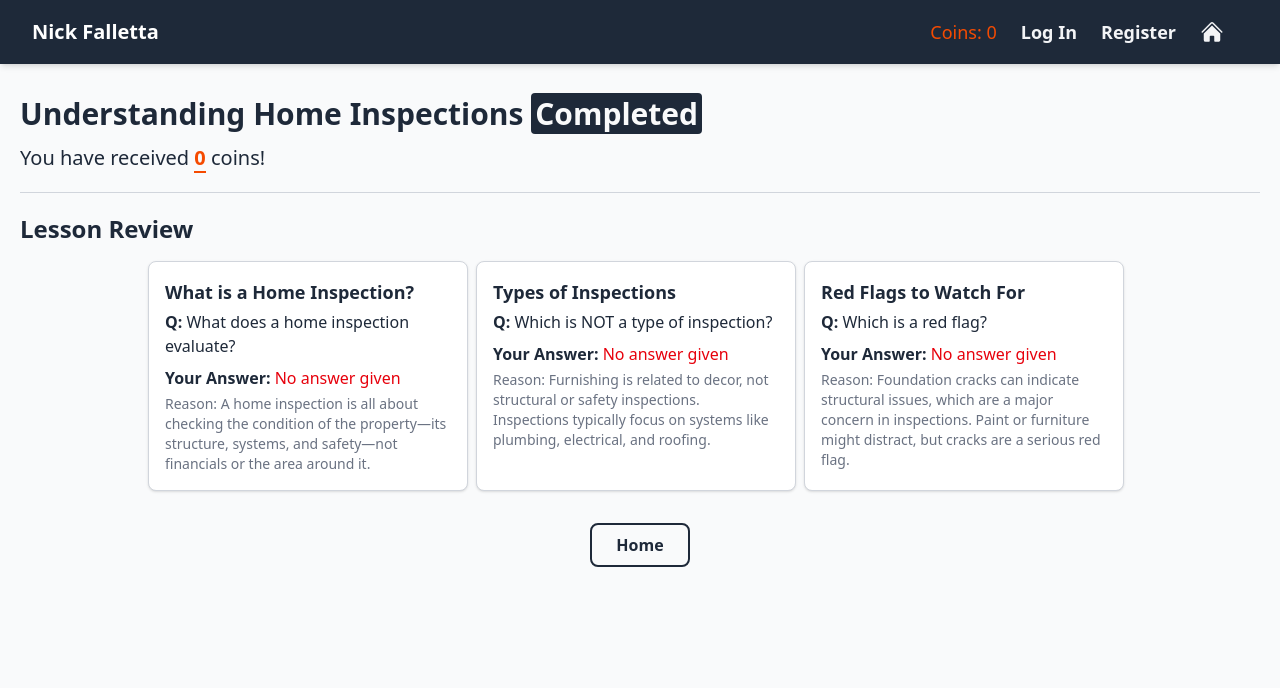
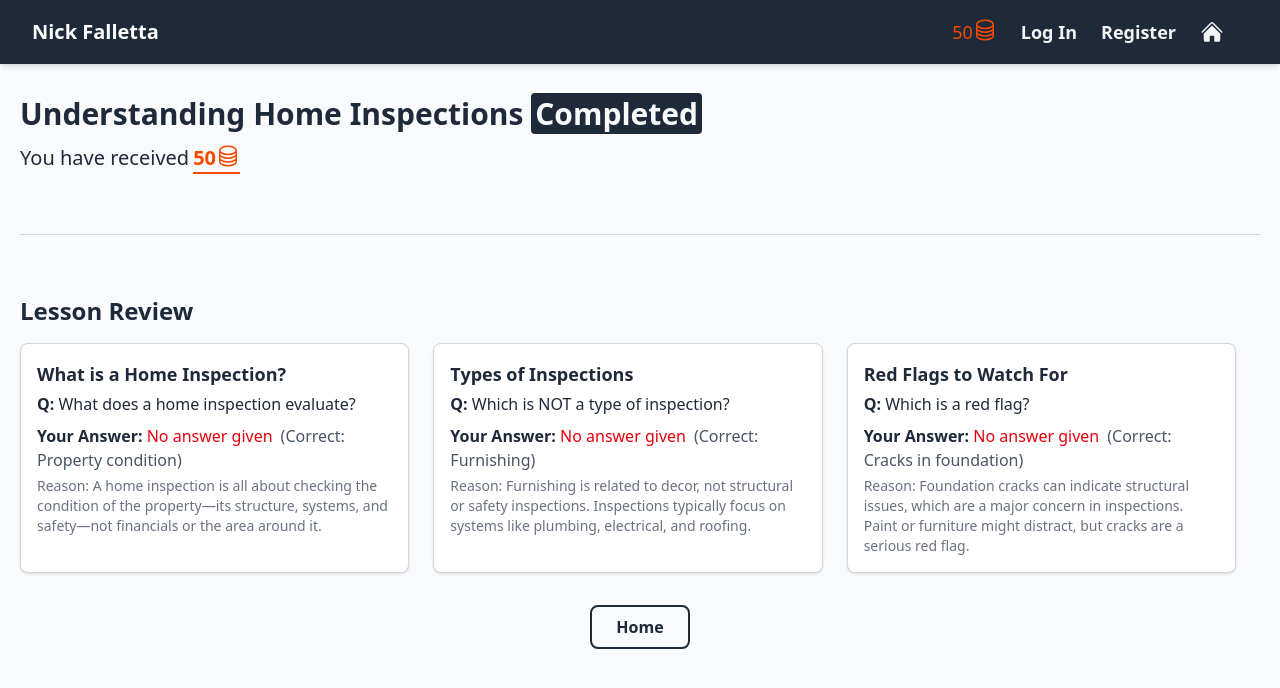
Before and after one commit to Nick-Falletta/Cher-Project, a React (Vite) app in the folder cher-project/: page /complete in a window 1280 px wide. Shown: the top 688 px of the page. Built offline with nearby package versions, Linux system fonts and the light colour scheme.

Commit message:
JSON data and animations

```diff
--- a/cher-project/package.json
+++ b/cher-project/package.json
@@ -13,8 +13,10 @@
     "@heroicons/react": "^2.2.0",
     "@tailwindcss/vite": "^4.1.11",
     "react": "^19.1.0",
+    "react-confetti": "^6.4.0",
     "react-dom": "^19.1.0",
-    "react-router-dom": "^7.7.1"
+    "react-router-dom": "^7.7.1",
+    "react-use": "^17.6.0"
   },
   "devDependencies": {
     "@eslint/js": "^9.30.1",
--- a/cher-project/src/App.jsx
+++ b/cher-project/src/App.jsx
@@ -6,47 +6,22 @@ import ModuleOverview from './screens/moduleScreen';
 import Lesson from './screens/lessonScreen';
 import CompletionScreen from './screens/completionScreen';
 import Header from './components/header';
-
-const homeInspectData = [
-  {
-    title: 'What is a Home Inspection?',
-    content: 'Learn what a home inspection is and why it’s important before buying or selling a property.',
-    lesson: 'A home inspection is a detailed evaluation of a property’s condition, typically performed before a sale. Inspectors check structural elements, major systems (like HVAC and plumbing), and potential safety hazards. This helps buyers understand the true condition of the home and anticipate any needed repairs.',
-    question: 'What does a home inspection evaluate?',
-    options: ['Finances', 'Property condition', 'Neighborhood'],
-    answer: 'Property condition',
-    reason: 'A home inspection is all about checking the condition of the property—its structure, systems, and safety—not financials or the area around it.'
-  },
-  {
-    title: 'Types of Inspections',
-    content: 'Explore the different specialized inspections that can be done on a home.',
-    lesson: 'Beyond a general home inspection, specialized inspections may focus on specific systems or areas of concern. Common types include electrical inspections (checking wiring and panels), plumbing inspections (checking pipes and water systems), and roofing inspections (assessing the roof’s condition). These help uncover issues that may not be visible during a general inspection.',
-    question: 'Which is NOT a type of inspection?',
-    options: ['Plumbing', 'Furnishing', 'Roofing'],
-    answer: 'Furnishing',
-    reason: 'Furnishing is related to decor, not structural or safety inspections. Inspections typically focus on systems like plumbing, electrical, and roofing.'
-  },
-  {
-    title: 'Red Flags to Watch For',
-    content: 'Discover common warning signs inspectors look for when evaluating a home.',
-    lesson: 'Red flags during an inspection are issues that could point to serious or costly problems. These include foundation cracks, mold, water damage, poor wiring, or roof leaks. Identifying these can help buyers avoid future headaches and negotiate repairs with the seller.',
-    question: 'Which is a red flag?',
-    options: ['Fresh paint', 'Cracks in foundation', 'New furniture'],
-    answer: 'Cracks in foundation',
-    reason: 'Foundation cracks can indicate structural issues, which are a major concern in inspections. Paint or furniture might distract, but cracks are a serious red flag.'
-  },
-];
+import dataJSON from './data/modules.json';
 
 function App() {
   const [completed, setCompleted] = useState(0);
   const [coins, setCoins] = useState(0);
   const navigate = useNavigate();
-  const [answers, setAnswers] = useState(Array(homeInspectData.length).fill({
-    selected: '',
-    submitted: false,
-    isCorrect: null
-  }));
+  const module1 = dataJSON.module1;
 
+  // Keeps track of questions answered in modules
+  const [answers, setAnswers] = useState(
+    Array.from({ length: module1.lessons.length }, () => ({
+      selected: '',
+      submitted: false,
+      isCorrect: null
+    }))
+  );
 
   const startModule = () => {
     // Goes to first lesson
@@ -54,10 +29,10 @@ function App() {
   };
 
   const completeLesson = (lessonIndex) => {
-    if (lessonIndex < homeInspectData.length) {
+    if (lessonIndex < module1.lessons.length) {
       navigate(`/lesson/${lessonIndex + 1}`);
     } else {
-      setCoins(50);
+      setCoins(module1.coinReward);
       navigate('/complete');
     }
   };
@@ -71,12 +46,8 @@ function App() {
             path="/"
             element={
               <ModuleOverview
-                title="Understanding Home Inspections"
                 progress={completed}
-                total={homeInspectData.length}
-                coins={50}
                 onStart={startModule}
-                lessons={homeInspectData}
                 answers={answers}
               />
             }
@@ -85,7 +56,6 @@ function App() {
             path="/lesson/:id"
             element={
               <Lesson
-                data={homeInspectData}
                 onComplete={completeLesson}
                 onAnswer={setCompleted}
                 progress={completed}
@@ -98,9 +68,8 @@ function App() {
             path="/complete"
             element={
               <CompletionScreen
-                title="Understanding Home Inspections"
-                data={homeInspectData}
                 coins={coins}
+                setCoins={setCoins}
                 answers={answers}
               />
             }
--- a/cher-project/src/components/header.jsx
+++ b/cher-project/src/components/header.jsx
@@ -50,7 +50,11 @@ const Header = ({coins}) => {
         <div className='flex flex-row items-center space-x-4'>
 
           {/* Coin text and counter */}
-          <div className='text-lg text-orange-600'>Coins: {coins}</div>
+          <div className='text-lg text-orange-600 flex flex-row'>{coins}
+            <svg xmlns="http://www.w3.org/2000/svg" fill="none" viewBox="0 0 24 24" strokeWidth={1.5} stroke="currentColor" className="size-6">
+              <path strokeLinecap="round" strokeLinejoin="round" d="M20.25 6.375c0 2.278-3.694 4.125-8.25 4.125S3.75 8.653 3.75 6.375m16.5 0c0-2.278-3.694-4.125-8.25-4.125S3.75 4.097 3.75 6.375m16.5 0v11.25c0 2.278-3.694 4.125-8.25 4.125s-8.25-1.847-8.25-4.125V6.375m16.5 0v3.75m-16.5-3.75v3.75m16.5 0v3.75C20.25 16.153 16.556 18 12 18s-8.25-1.847-8.25-4.125v-3.75m16.5 0c0 2.278-3.694 4.125-8.25 4.125s-8.25-1.847-8.25-4.125" />
+            </svg>
+          </div>
           {/* Lists buttons if screen is large enough */}
           <div className="hidden md:flex space-x-2">
               {buttons}
--- /dev/null
+++ b/cher-project/src/data/modules.json
@@ -0,0 +1,35 @@
+{
+  "module1": {
+      "title": "Understanding Home Inspections",
+      "coinReward": 50,
+      "lessons": [
+        {
+          "title": "What is a Home Inspection?",
+          "content": "Learn what a home inspection is and why it’s important before buying or selling a property.",
+          "lesson": "A home inspection is a detailed evaluation of a property’s condition, typically performed before a sale. Inspectors check structural elements, major systems (like HVAC and plumbing), and potential safety hazards. This helps buyers understand the true condition of the home and anticipate any needed repairs.",
+          "question": "What does a home inspection evaluate?",
+          "options": ["Finances", "Property condition", "Neighborhood"],
+          "answer": "Property condition",
+          "reason": "A home inspection is all about checking the condition of the property—its structure, systems, and safety—not financials or the area around it."
+        },
+        {
+          "title": "Types of Inspections",
+          "content": "Explore the different specialized inspections that can be done on a home.",
+          "lesson": "Beyond a general home inspection, specialized inspections may focus on specific systems or areas of concern. Common types include electrical inspections (checking wiring and panels), plumbing inspections (checking pipes and water systems), and roofing inspections (assessing the roof’s condition). These help uncover issues that may not be visible during a general inspection.",
+          "question": "Which is NOT a type of inspection?",
+          "options": ["Plumbing", "Furnishing", "Roofing"],
+          "answer": "Furnishing",
+          "reason": "Furnishing is related to decor, not structural or safety inspections. Inspections typically focus on systems like plumbing, electrical, and roofing."
+        },
+        {
+          "title": "Red Flags to Watch For",
+          "content": "Discover common warning signs inspectors look for when evaluating a home.",
+          "lesson": "Red flags during an inspection are issues that could point to serious or costly problems. These include foundation cracks, mold, water damage, poor wiring, or roof leaks. Identifying these can help buyers avoid future headaches and negotiate repairs with the seller.",
+          "question": "Which is a red flag?",
+          "options": ["Fresh paint", "Cracks in foundation", "New furniture"],
+          "answer": "Cracks in foundation",
+          "reason": "Foundation cracks can indicate structural issues, which are a major concern in inspections. Paint or furniture might distract, but cracks are a serious red flag."
+        }
+    ]
+  }
+}
--- a/cher-project/src/screens/completionScreen.jsx
+++ b/cher-project/src/screens/completionScreen.jsx
@@ -1,26 +1,102 @@
-import React from 'react';
-import { useNavigate } from 'react-router-dom';
+import React, { useState, useEffect } from 'react';
+import { useNavigate} from 'react-router-dom';
+import { useWindowSize } from 'react-use'
+import Confetti from 'react-confetti'
+import '../index.css';
+import dataJSON from '../data/modules.json';
 
-const Complete = ({ title, data, coins, answers }) => {
+const Complete = ({ coins, setCoins, answers }) => {
+  const [tempCoins, setTempCoins] = useState(0);
+  const [showConfetti, setShowConfetti] = useState(false);
+  const [isFading, setIsFading] = useState(false);
+  const { width, height } = useWindowSize();
+
+  const module1 = dataJSON.module1;
+
   const navigate = useNavigate();
 
   const goHome = () => {
     navigate('/');
   };
 
+  // Increases the amount of coins earned rapidly for an enjoyable animation
+  // Confetti flies in
+  useEffect(() => {
+    // Sets users coins
+    setCoins(module1.coinReward);
+
+    setShowConfetti(true);
+    let current = 0;
+    const target = module1.coinReward;
+    const increment = Math.ceil(target / 100);
+    const interval = setInterval(() => {
+      current += increment;
+      if (current >= target) {
+        setTempCoins(target);
+        clearInterval(interval);
+      } else {
+        // Once tempCoins reaches the rewarded coins the animation stops
+        setTempCoins(current);
+      }
+    }, 15);
+
+    return () => clearInterval(interval);
+  }, [coins]);
+
+  // Confetti fades and lasts 5 seconds
+  useEffect(() => {
+    if (showConfetti) {
+      const fadeTimer = setTimeout(() => {
+        setIsFading(true);
+      }, 3500);
+
+      const hideTimer = setTimeout(() => {
+        setShowConfetti(false);
+        setIsFading(false);
+      }, 5000);
+
+      return () => {
+        clearTimeout(fadeTimer);
+        clearTimeout(hideTimer);
+      };
+    }
+  }, [showConfetti]);
+
   return (
-    <div className="flex flex-col bg-gray-50 min-h-screen text-gray-800">
-      <div className="text-3xl font-bold mb-3">{title} <span className='text-gray-50 bg-gray-800 rounded px-1'>Completed</span></div>
-      <div className="text-xl">You have received <b className='text-orange-600 border-b-2'>{coins}</b> coins!</div>
-      <hr className="my-5 border-.5 border-gray-300 w-full" />
+    <div className="flex flex-col bg-gray-50 min-h-screen text-gray-800 pb-20 lg:pb-0">
+      {/* Confetti explosion when coin counter finishes */}
+      <div className={`${isFading ? 'fade-out' : ''}`}>
+        {showConfetti &&
+          <Confetti
+            width={width}
+            height={height}
+            numberOfPieces={1000}
+          />
+        }
+      </div>
+
+      {/* Title Completion */}
+      <div className="text-3xl font-bold mb-3">{module1.title} <span className='text-gray-50 bg-gray-800 rounded px-1'>Completed</span></div>
+      {/* Received Coins Text */}
+      <div className='flex flex-row text-xl'>
+        <div className="flex mr-1">You have received</div>
+        <b className='text-orange-600 border-b-2 flex-row flex '>{tempCoins}
+          <svg xmlns="http://www.w3.org/2000/svg" fill="none" viewBox="0 0 24 24" strokeWidth={1.5} stroke="currentColor" className="size-6">
+            <path strokeLinecap="round" strokeLinejoin="round" d="M20.25 6.375c0 2.278-3.694 4.125-8.25 4.125S3.75 8.653 3.75 6.375m16.5 0c0-2.278-3.694-4.125-8.25-4.125S3.75 4.097 3.75 6.375m16.5 0v11.25c0 2.278-3.694 4.125-8.25 4.125s-8.25-1.847-8.25-4.125V6.375m16.5 0v3.75m-16.5-3.75v3.75m16.5 0v3.75C20.25 16.153 16.556 18 12 18s-8.25-1.847-8.25-4.125v-3.75m16.5 0c0 2.278-3.694 4.125-8.25 4.125s-8.25-1.847-8.25-4.125" />
+          </svg>
+        </b>
+      </div>
+      {/* Divider */}
+      <hr className="my-5 lg:my-15 border-.5 border-gray-300 w-full" />
+
       <div className="text-2xl font-semibold mb-4">Lesson Review</div>
 
       <div className='mb-4 flex justify-center flex-col lg:flex-row'>
-        {data.map((lesson, idx) => {
+        {module1.lessons.map((lesson, idx) => {
           const answer = answers[idx];
           const isCorrect = answer?.isCorrect;
           return (
-            <div key={idx} className="mb-4 border border-gray-300 rounded-lg p-4 bg-white shadow-sm lg:w-80 lg:mr-2">
+            <div key={idx} className="mb-4 border border-gray-300 rounded-lg p-4 bg-white shadow-sm lg:w-100 lg:mr-6">
               <div className="text-lg font-bold mb-1">{lesson.title}</div>
               <div className="mb-2"><b>Q:</b> {lesson.question}</div>
               <div className={`mb-1`}>
@@ -28,7 +104,7 @@ const Complete = ({ title, data, coins, answers }) => {
                 <span className={`${isCorrect ? 'text-green-600' : 'text-red-600'}`}>
                   {answer?.selected || 'No answer given'}
                 </span>
-                {isCorrect === false && (
+                {!isCorrect && (
                   <span className="text-gray-600 ml-2">(Correct: {lesson.answer})</span>
                 )}
               </div>
@@ -51,9 +127,3 @@ const Complete = ({ title, data, coins, answers }) => {
 };
 
 export default Complete;
-
-
-//Module Completed
-//Coin Reward
-//Question Results and Review
-//Go Home Button
--- a/cher-project/src/screens/lessonScreen.jsx
+++ b/cher-project/src/screens/lessonScreen.jsx
@@ -1,10 +1,14 @@
 import React, { useState, useEffect } from 'react';
 import { useParams, useNavigate } from 'react-router-dom';
+import dataJSON from '../data/modules.json';
 
-const Lesson = ({ data, onComplete, progress, onAnswer, answers, setAnswers}) => {
+const Lesson = ({ onComplete, progress, onAnswer, answers, setAnswers}) => {
   const { id } = useParams();
   const navigate = useNavigate();
   const lessonIndex = parseInt(id) - 1;
+
+  const module1 = dataJSON.module1;
+  const data = module1.lessons;
   const lesson = data[lessonIndex];
 
   const answer = answers[lessonIndex] || { selected: '', submitted: false, isCorrect: null };
@@ -58,7 +62,7 @@ const Lesson = ({ data, onComplete, progress, onAnswer, answers, setAnswers}) =>
   };
 
   return (
-    <div className="flex flex-col bg-gray-50 min-h-screen pb-20">
+    <div className="flex flex-col bg-gray-50 min-h-screen pb-20 lg:pb-0">
 
       {/* Progress Bar */}
       <div className="mb-6">
--- a/cher-project/src/screens/moduleScreen.jsx
+++ b/cher-project/src/screens/moduleScreen.jsx
@@ -1,7 +1,13 @@
 import React, { useState } from 'react';
+import dataJSON from '../data/modules.json'
 
-const Module = ({ title, progress, total, coins, onStart, lessons, answers }) => {
+const Module = ({ progress, onStart, answers }) => {
   const [expandedLessons, setExpandedLessons] = useState(new Set());
+  const module1 = dataJSON.module1;
+  const title = module1.title;
+  const total = module1.lessons.length;
+  const coins = module1.coinReward;
+  const lessons = module1.lessons;
 
   const toggleLesson = (index) => {
     const newSet = new Set(expandedLessons);
@@ -11,10 +17,10 @@ const Module = ({ title, progress, total, coins, onStart, lessons, answers }) =>
       newSet.add(index);
     }
     setExpandedLessons(newSet);
-};
+  };
 
   return (
-    <div className="mx-auto bg-white shadow-md rounded-lg p-6 pb-20">
+    <div className="mx-auto bg-white shadow-md rounded-lg p-6">
       {/* Module Title */}
       <div className="mb-4 w-full">
         <div>
@@ -79,7 +85,13 @@ const Module = ({ title, progress, total, coins, onStart, lessons, answers }) =>
       {/* Start button */}
       <div className="flex justify-end">
         <div className='flex justify-between flex row w-full'>
-          <h2 className="text-orange-600 text-2xl font-bold border-b-2">{coins} coins</h2>
+          {/* Coin Reward */}
+          <div className='text-orange-600 text-2xl font-bold border-b-2 flex flex-row'>
+            {coins}
+            <svg xmlns="http://www.w3.org/2000/svg" fill="none" viewBox="0 0 24 24" strokeWidth={1.5} stroke="currentColor" className="size-7">
+              <path strokeLinecap="round" strokeLinejoin="round" d="M20.25 6.375c0 2.278-3.694 4.125-8.25 4.125S3.75 8.653 3.75 6.375m16.5 0c0-2.278-3.694-4.125-8.25-4.125S3.75 4.097 3.75 6.375m16.5 0v11.25c0 2.278-3.694 4.125-8.25 4.125s-8.25-1.847-8.25-4.125V6.375m16.5 0v3.75m-16.5-3.75v3.75m16.5 0v3.75C20.25 16.153 16.556 18 12 18s-8.25-1.847-8.25-4.125v-3.75m16.5 0c0 2.278-3.694 4.125-8.25 4.125s-8.25-1.847-8.25-4.125" />
+            </svg>
+          </div>
           <button
             onClick={onStart}
             className="text-gray-800 font-bold text-sm px-2 py-1 border-2 border-gray-800 hover:bg-gray-800 hover:text-gray-100 rounded-lg transition duration-300"
```
Also changed, not shown: cher-project/src/index.css (+13 -0 lines), 1 other file (tests, documents, lock files or other folders).
